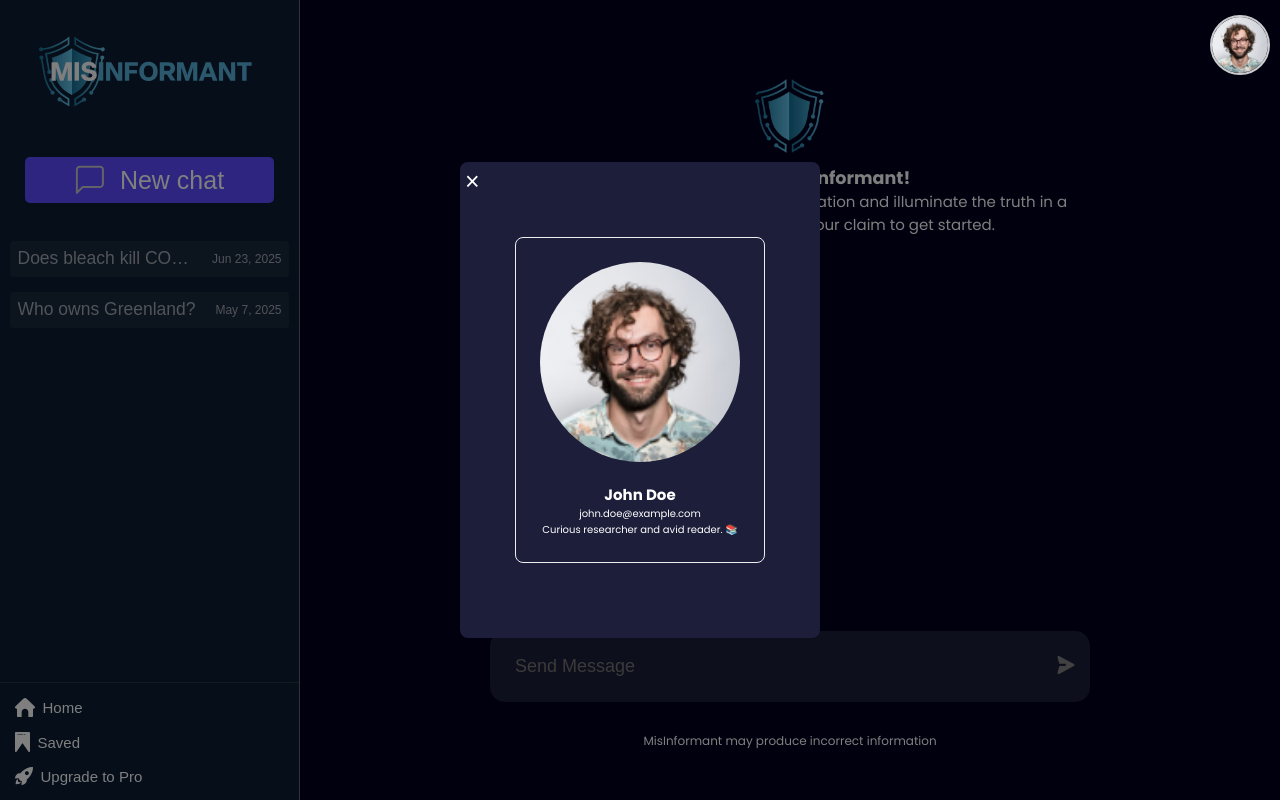
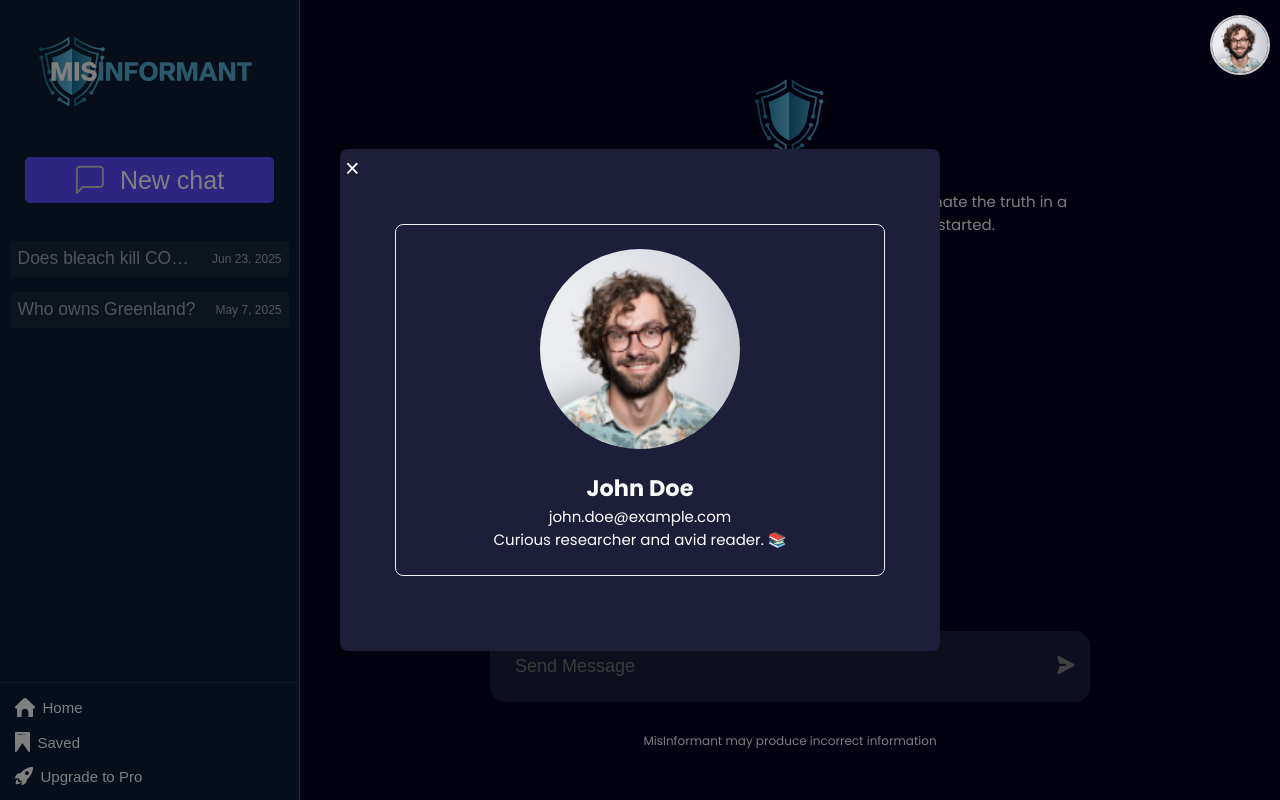
Before and after one commit to Layahblue2023/misinformant-search, a React (Create React App) app: page / in a window 1280 px wide. Both pictures are taken after a click on the button 1240 px from the left and 46 px from the top of the page. Built offline with nearby package versions, Linux system fonts and the light colour scheme.

Commit message:
font size of modal

```diff
--- a/src/App.css
+++ b/src/App.css
@@ -484,11 +484,13 @@ body {
   background: rgba(28, 30, 58, 1);
   color: #fff;
   border-radius: 8px;
+
   max-width: 100%;
   max-height: 100%;
   overflow-y: auto;
   padding: 5.5rem;
   position: relative;
+  font-size: 1.5rem;
 }
 
 /* small “×” in the corner */
--- a/src/components/ProfileModal.jsx
+++ b/src/components/ProfileModal.jsx
@@ -14,16 +14,19 @@ export default function ProfileModal({ onClose }) {
     <div className="modal-backdrop" onClick={onClose}>
       <div
         className="modal-content"
-        onClick={
-          (e) => e.stopPropagation() /* keep clicks inside from closing */
-        }
+        style={{
+          maxWidth: "600px",
+          width: "95%",
+        }}
+        onClick={(e) => e.stopPropagation()}
       >
         <button className="modal-close" onClick={onClose} aria-label="Close">
           ×
         </button>
         <div
           style={{
-            maxWidth: 600,
+            maxWidth: 800,
+            width: "100%",
             margin: "2rem auto",
             padding: 24,
             border: "1px solid #eee",
```
